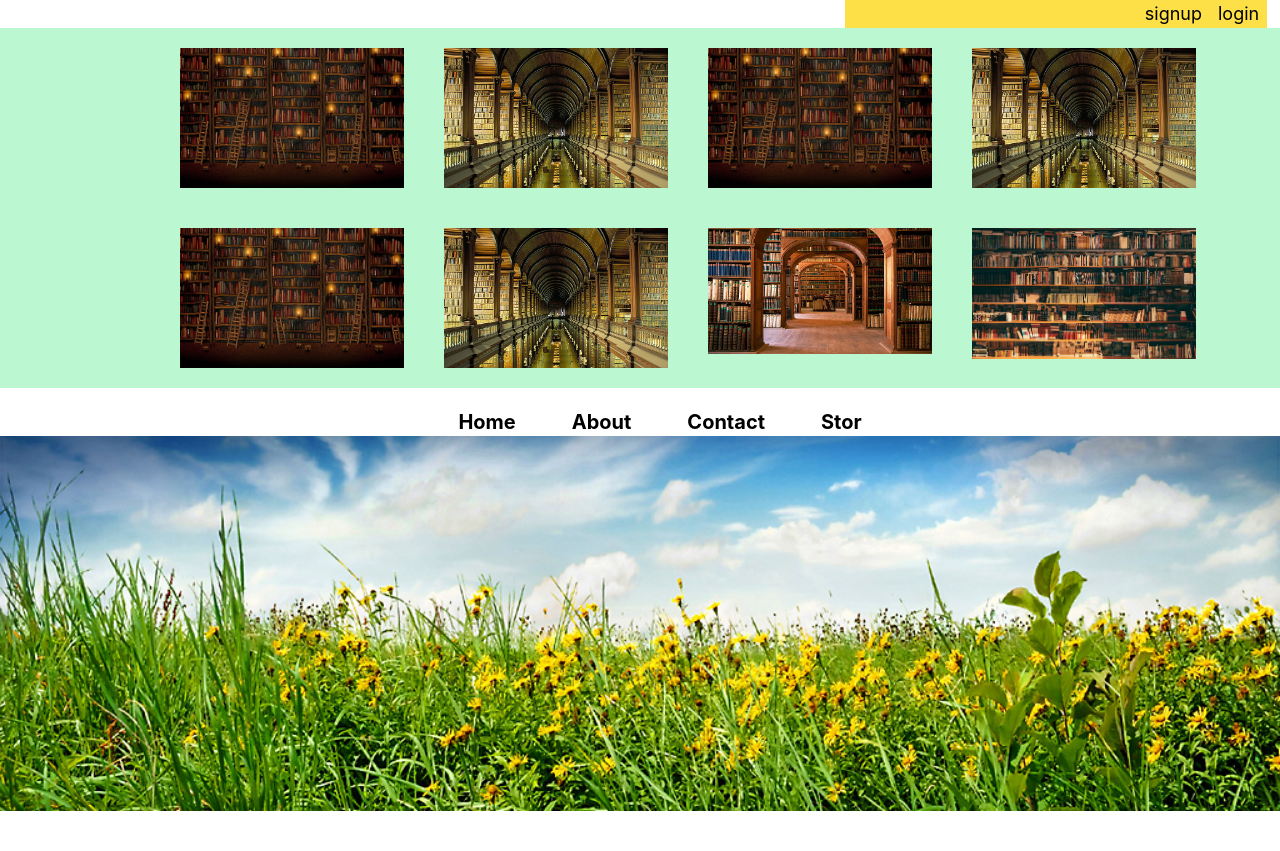
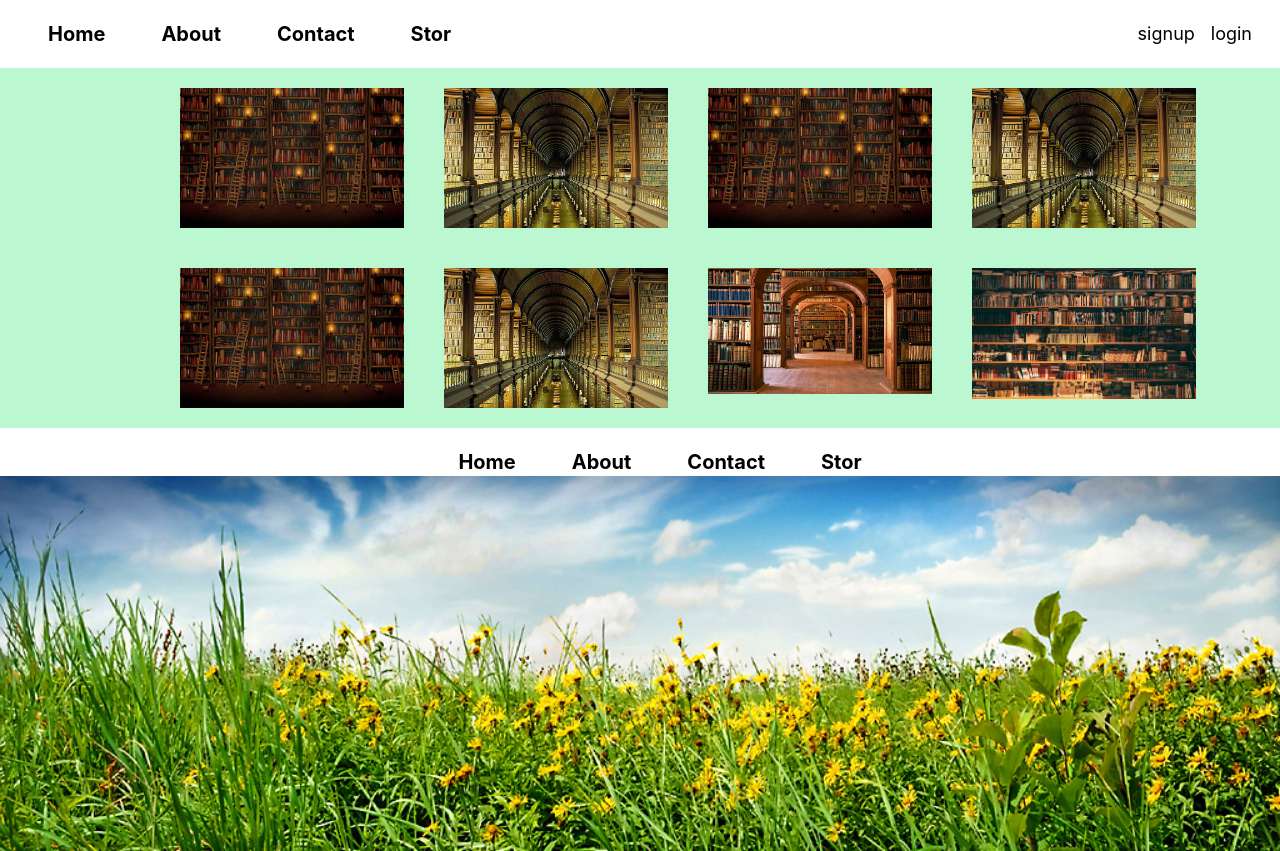
Before and after one commit to Wasi752/kfrontend, a React (Create React App) app: page / in a window 1280 px wide. Before the commit the page ends 811 px from the top, so only its background shows below. Built offline with nearby package versions, Linux system fonts and the light colour scheme.

Commit message:
Add Nevbar in Home Page

```diff
--- a/src/FirebasePages/Home.js
+++ b/src/FirebasePages/Home.js
@@ -1,16 +1,17 @@
 import FooterAFNavbar from "../Component/Footer";
 import { Link } from "react-router-dom";
+import { navbar } from "../Component/HeaderANavbar";
 
 function Home() {
     return (
         <div className="w-full h-full">
             <div className="w-full h-full flex flex-col">
                 <div className="w-full h-[10%] flex">
+                    <div className="w-[33%] m-5">{navbar}</div>
                     <div className="w-[33%]"></div>
-                    <div className="w-[33%]"></div>
-                    <div className="w-[33%] bg-yellow-300 text-right">
-                        <Link to='/signup2'><span className="p-2 text-lg">signup</span></Link>
-                        <Link to='/login'><span className="p-2 text-lg">login</span></Link>
+                    <div className="w-[33%] text-right m-5">
+                        <Link to='/signup2'><span className="p-2 text-lg hover:text-green-800 ">signup</span></Link>
+                        <Link to='/login'><span className="p-2 text-lg hover:text-green-800">login</span></Link>
                     </div>
                 </div>
                 <div className="w-full h-3/6 bg-green-200 flex flex-col justify-center pl-40 bg-blue-200 ">
```
